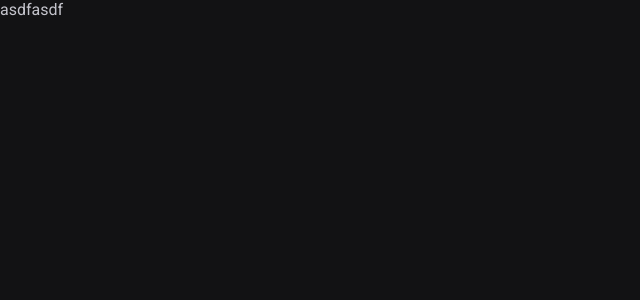
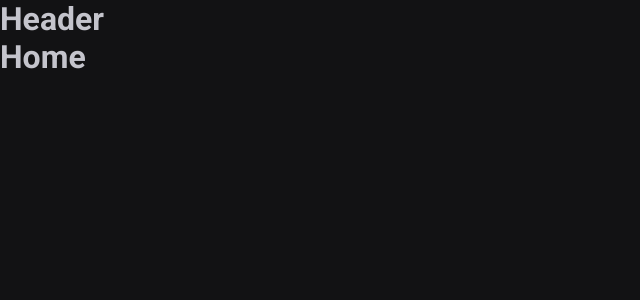
Before and after one commit to netoacgn/pomodoro-timer, a React (Vite) app: page / in a window 1280 px wide. Shown: the top 300 px of the page, without its empty margins (0-640 px from the left). Built offline with nearby package versions, Linux system fonts and the light colour scheme.

Commit message:
implementado router

```diff
--- a/package.json
+++ b/package.json
@@ -12,6 +12,7 @@
   "dependencies": {
     "react": "^18.2.0",
     "react-dom": "^18.2.0",
+    "react-router-dom": "^6.4.2",
     "styled-components": "^5.3.6"
   },
   "devDependencies": {
--- a/src/App.tsx
+++ b/src/App.tsx
@@ -1,13 +1,16 @@
-import { ThemeProvider } from 'styled-components'
+import { ThemeProvider } from 'styled-components';
+import { BrowserRouter } from 'react-router-dom';
 
-import { defaultTheme } from './styles/themes/default'
-import { GlobalStyle } from './styles/global'
+import { defaultTheme } from './styles/themes/default';
+import { GlobalStyle } from './styles/global';
+import { Router } from './Router';
 
 export function App() {
   return (
     <ThemeProvider theme={defaultTheme}>
-      <div>asdfasdf</div>
-
+      <BrowserRouter>
+        <Router />
+      </BrowserRouter>
       <GlobalStyle />
     </ThemeProvider>
   )
--- /dev/null
+++ b/src/Router.tsx
@@ -0,0 +1,16 @@
+import { Routes, Route } from "react-router-dom";
+import { DefaultLayout } from "./layouts/DefaultLayout";
+
+import { History } from "./pages/History";
+import { Home } from "./pages/Home";
+
+export function Router() {
+    return (
+        <Routes>
+            <Route path="/" element={<DefaultLayout />}>
+                <Route path="/" element={<Home />} />
+                <Route path="/history" element={<History />} />
+            </Route>
+        </Routes>
+    )
+}
--- /dev/null
+++ b/src/components/Header.tsx
@@ -0,0 +1,5 @@
+export function Header() {
+    return (
+        <h1>Header</h1>
+    )
+}
--- /dev/null
+++ b/src/layouts/DefaultLayout.tsx
@@ -0,0 +1,12 @@
+import { Outlet } from 'react-router-dom';
+
+import { Header } from "../components/Header";
+
+export function DefaultLayout() {
+    return (
+        <div>
+            <Header />
+            <Outlet />
+        </div>
+    );
+};
--- /dev/null
+++ b/src/pages/History.tsx
@@ -0,0 +1,3 @@
+export function History() {
+    return <h1>History</h1>
+}
--- /dev/null
+++ b/src/pages/Home.tsx
@@ -0,0 +1,3 @@
+export function Home() {
+    return <h1>Home</h1>
+}
```
Also changed, not shown: 2 other files (tests, documents, lock files or other folders).
